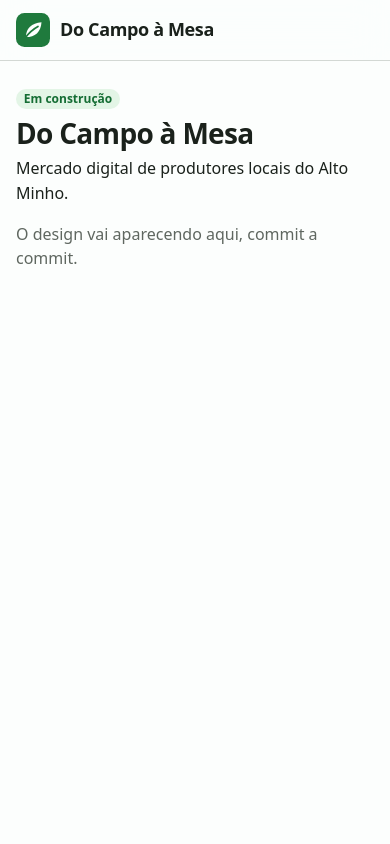
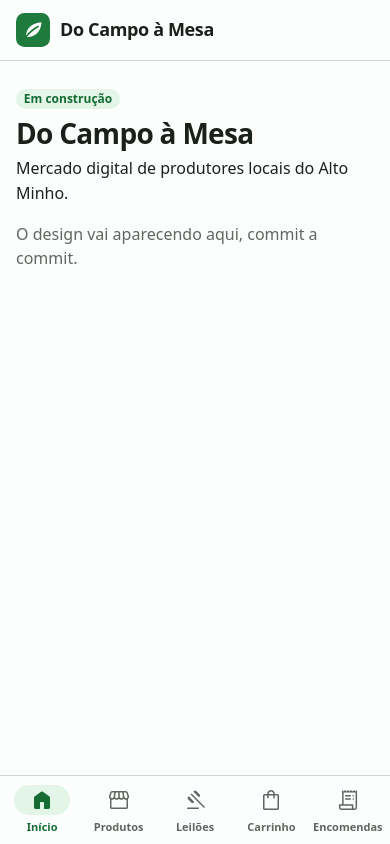
Before and after one commit to maiatoscastor/do-campo-a-mesa, a React (Vite) app in the folder web/: page / in a window 390 px wide. Built offline with nearby package versions, Linux system fonts and the light colour scheme.

Commit message:
Barra de navegação inferior no telemóvel

```diff
--- a/web/src/App.jsx
+++ b/web/src/App.jsx
@@ -1,4 +1,5 @@
 import Cabecalho from './components/Cabecalho.jsx';
+import NavegacaoInferior from './components/NavegacaoInferior.jsx';
 
 // Estrutura da página. O conteúdo ainda é provisório: o design vai aparecendo commit a commit.
 export default function App() {
@@ -15,6 +16,7 @@ export default function App() {
           O design vai aparecendo aqui, commit a commit.
         </p>
       </main>
+      <NavegacaoInferior />
     </>
   );
 }
--- /dev/null
+++ b/web/src/components/NavegacaoInferior.jsx
@@ -0,0 +1,33 @@
+import Icone from './Icone.jsx';
+import { DESTINOS, estaAtivo } from '../navegacao.js';
+
+// Barra de navegação fixa no fundo do ecrã, ao alcance do polegar. Só aparece no telemóvel e no
+// tablet: a partir do computador (lg, 1024 px), a navegação passa para o cabeçalho.
+export default function NavegacaoInferior() {
+  return (
+    <nav
+      className="navegacao-inferior fixed-bottom d-lg-none"
+      aria-label="Navegação principal"
+    >
+      <ul className="navegacao-inferior-lista">
+        {DESTINOS.map(({ nome, caminho, icone }) => {
+          const ativo = estaAtivo(caminho);
+          return (
+            <li key={caminho}>
+              <a
+                className="navegacao-inferior-item"
+                href={caminho}
+                aria-current={ativo ? 'page' : undefined}
+              >
+                <span className="navegacao-inferior-icone">
+                  <Icone nome={icone} cheio={ativo} />
+                </span>
+                {nome}
+              </a>
+            </li>
+          );
+        })}
+      </ul>
+    </nav>
+  );
+}
--- /dev/null
+++ b/web/src/styles/_navegacao-inferior.scss
@@ -0,0 +1,62 @@
+// Barra de navegação inferior (componente NavegacaoInferior.jsx).
+@use 'mixins' as m;
+
+$altura: 4.25rem; // 68 px
+
+.navegacao-inferior {
+  @include m.vidro-fosco;
+  border-top: 1px solid var(--bs-border-color);
+  // No iPhone, deixa livre a zona da barra de gestos (precisa de viewport-fit=cover no index.html)
+  padding-bottom: env(safe-area-inset-bottom, 0px);
+}
+
+.navegacao-inferior-lista {
+  display: grid;
+  // Colunas iguais; num ecrã muito estreito (320 px), a que tem o nome mais comprido
+  // ("Encomendas") alarga o que precisa e as outras encolhem um pouco
+  grid-template-columns: repeat(5, 1fr);
+  max-width: 35rem; // 560 px: no tablet, as entradas não ficam demasiado afastadas
+  height: $altura;
+  margin: 0 auto;
+  padding: 0 0.25rem;
+  list-style: none;
+}
+
+.navegacao-inferior-item {
+  display: flex;
+  flex-direction: column;
+  align-items: center;
+  justify-content: center;
+  gap: 0.1875rem;
+  height: 100%;
+  font-size: 0.6875rem; // 11 px
+  font-weight: 650;
+  color: var(--bs-secondary-color);
+  text-decoration: none;
+
+  // Página atual: texto verde e pílula verde suave à volta do ícone
+  &[aria-current='page'] {
+    color: var(--bs-primary-text-emphasis);
+
+    .navegacao-inferior-icone {
+      background-color: var(--bs-primary-bg-subtle);
+    }
+  }
+}
+
+.navegacao-inferior-icone {
+  display: grid;
+  place-items: center;
+  width: 3.5rem;
+  height: 1.875rem;
+  border-radius: var(--bs-border-radius-pill);
+}
+
+// O conteúdo e o rodapé não podem ficar escondidos atrás da barra
+body {
+  padding-bottom: calc($altura + env(safe-area-inset-bottom, 0px));
+
+  @include m.a-partir-de(lg) {
+    padding-bottom: 0;
+  }
+}
--- a/web/src/styles/main.scss
+++ b/web/src/styles/main.scss
@@ -3,3 +3,4 @@
 @use 'theme';
 @use 'base';
 @use 'cabecalho';
+@use 'navegacao-inferior';
```
